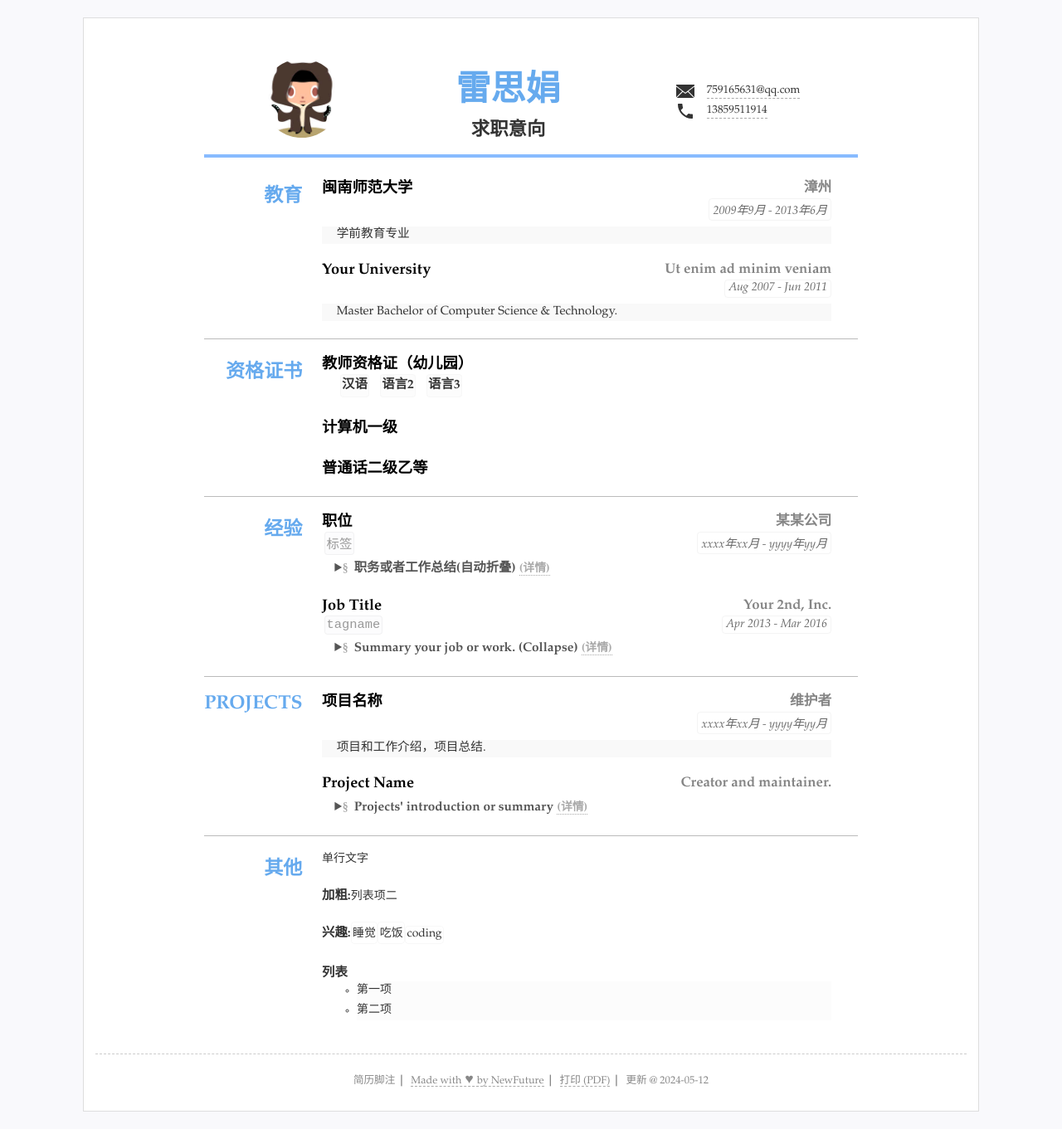
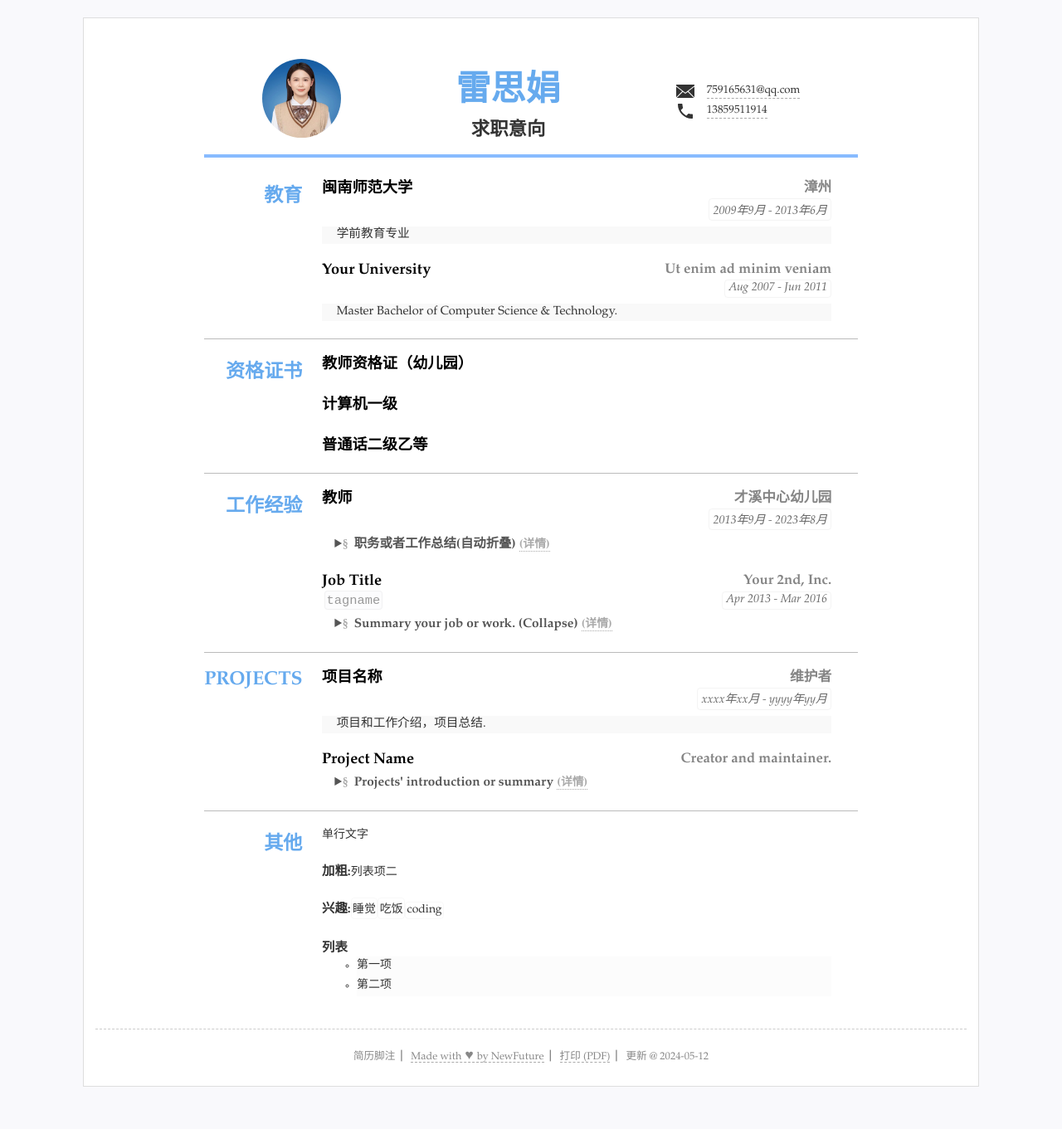
Before and after one commit to pinvondev/resume, a Jekyll site: the page built from index.html, in a window 1280 px wide. Shown: the whole page at 83% size. Built offline with Jekyll 4.4.1, drawn with Linux system fonts in a browser that asks for light colours; after the commit the page ends 1331 px from its top, so only the background shows below that.

Commit message:
change photo

```diff
--- a/_data/resume.yml
+++ b/_data/resume.yml
@@ -37,21 +37,15 @@ main: #简历主要内容，
   # name: "技能"
   content:
   - title: 教师资格证（幼儿园）
-    items: #itmems 可以小块的方式显示
-    - 汉语
-    - 语言2
-    - 语言3
   - title: 计算机一级
   - title: 普通话二级乙等
 
 - type: experience
-  name: 经验
+  name: 工作经验
   content:
-  - title: 职位
-    sub: 某某公司
-    duration: "xxxx年xx月 - yyyy年yy月"
-    tags:
-    - 标签
+  - title: 教师
+    sub: 才溪中心幼儿园
+    duration: "2013年9月 - 2023年8月"
     summary: 职务或者工作总结(自动折叠)
     detail: 同时包含 summary和detail在Chrome，Safari(包括IOS)，Android和新版Firefox等会自动折叠，不支持折叠的浏览器和展开后表现一致
     # open: open
```
Also changed, not shown: assets/img/photo.jpg.
